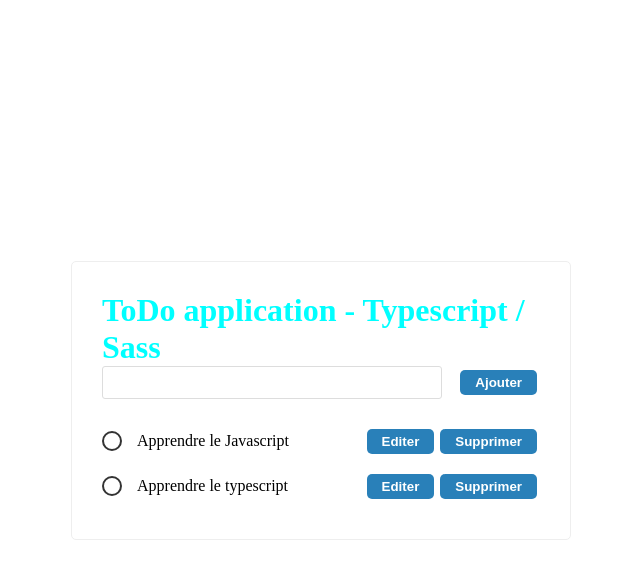
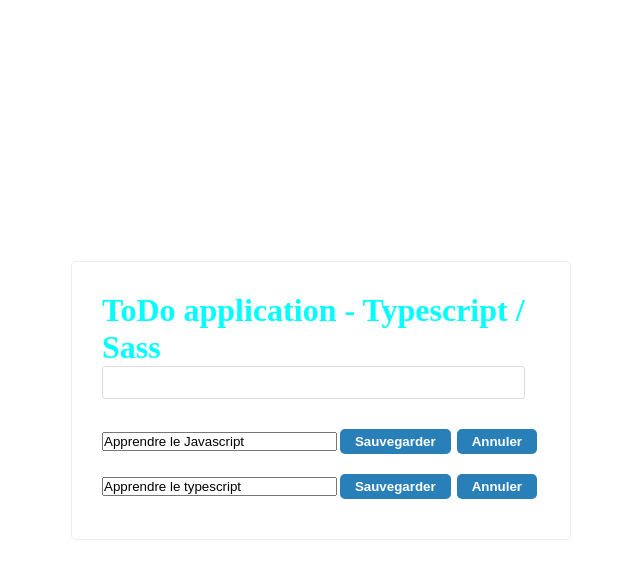
Before and after one commit to Tyujhty/todo_app_TS, a website built with webpack: page src/index.html in a window 1280 px wide. Both pictures are taken after a click on the button "Editer". Shown: the whole page, without its empty margins (319-959 px from the left). Built offline with nearby package versions, Linux system fonts and the light colour scheme.

Commit message:
feat: Add edit mode and save function

```diff
--- a/src/assets/scss/layouts/_home.scss
+++ b/src/assets/scss/layouts/_home.scss
@@ -18,7 +18,7 @@
         margin-bottom: 20px;
 
         input {
-            border:  1px solid #ddd;
+            border:  1px solid $light-color;
             border-radius: 3px;
             flex: 1;
             margin-right: 15px;
@@ -35,6 +35,14 @@
             @include flex($direction: row);
 
             padding: 10px 0;
+
+            input {
+                flex: 1;
+            }
+
+            &:hover {
+                background-color: $light-color;
+            }
 
             p {
                 flex: 1;
--- a/src/assets/scss/utilities/_variables.scss
+++ b/src/assets/scss/utilities/_variables.scss
@@ -13,3 +13,4 @@ $border-color: #eee;
 $background-color: #333;
 $button-color: #2980b9;
 $button-text-color : white;
+$light-color : #ddd;
--- a/src/assets/ts/animation.ts
+++ b/src/assets/ts/animation.ts
@@ -6,21 +6,27 @@
 
 const ul = document.querySelector('ul')
 
-const todoList: { text: string, done: boolean } [] = [
+const todoList: { text: string, done: boolean, editMode: boolean } [] = [
     {
         text: 'Apprendre le Javascript',
-        done: true
+        done: true,
+        editMode: true
     },
     {
         text: 'Apprendre le typescript',
-        done: false
+        done: false,
+        editMode: false
     }
 ]
 
 //The function takes a list of todos (todoList) and creates a HTML element for each todo.
 function displayTodo() {
-    let todosNode = todoList.map((todo, index) => {
-        return createTodoElementHtml(todo, index)
+    const todosNode = todoList.map((todo, index) => {
+        if(todo.editMode) {
+            return createEditTodoElement(todo, index)
+        } else {
+            return createTodoElementHtml(todo, index)
+        }
     })
     ul.innerHTML = ''
     ul.append(...todosNode)
@@ -28,26 +34,36 @@ function displayTodo() {
 
 function createTodoElementHtml(todo: any, index: number) {
     const li = document.createElement('li')
+
     const deleteBtn = document.createElement('button')
     deleteBtn.innerHTML = 'Supprimer'
 
     deleteBtn.addEventListener('click', (event) => {
+        event.stopPropagation()
+
         deleteToDoElement(index)
-        displayTodo()
     })
+
+    const editBtn = document.querySelector('button')
+    editBtn.innerHTML = 'Editer'
+
+    editBtn.addEventListener('click', (event) => {
+        event.stopPropagation()
+
+        openEditMode(index)
+    })
+
 
     li.innerHTML = `
         <span class="todo ${ todo.done ? 'done' : ''}"></span>
         <p>${todo.text}</p>
-        <button>Editer</button>
     `;
 
     li.addEventListener('click', (event) => {
         changeTodoStatut(index)
-        displayTodo()
     })
 
-    li.appendChild(deleteBtn)
+    li.append(editBtn, deleteBtn)
 
     return li
 }
@@ -69,7 +85,6 @@ form.addEventListener('submit', (event) => {
     const inputValue: string = input.value
     input.value = ''
     addTodoElement(inputValue)
-    displayTodo()
 })
 
 //This code creates a new list item element with the given text (input) and appends it.
@@ -78,9 +93,11 @@ function addTodoElement(text: any) {
     todoList.push(
         {
             text,
-            done: false
+            done: false,
+            editMode: false
         }
     )
+    displayTodo()
 }
 
 /* ------------------------------------------------------------------------
@@ -88,7 +105,10 @@ function addTodoElement(text: any) {
 -------------------------------------------------------------------------*/
 
 function deleteToDoElement(index: number) {
+
+    // This code removes an item from the todoList array at the specified index. The first argument (index) is the index of the item to be removed, and the second argument (1) is the number of items to be removed.
     todoList.splice(index, 1)
+    displayTodo()
 }
 
 /* ------------------------------------------------------------------------
@@ -98,5 +118,63 @@ function deleteToDoElement(index: number) {
 function changeTodoStatut(index: number) {
 
     //The code takes the index of the item in the todo list and sets the "done" property to the opposite of what it currently is.
-    todoList[index].done = !todoList[index].done
+    todoList[index].editMode = !todoList[index].editMode
+    displayTodo()
 }
+
+/* ------------------------------------------------------------------------
+4. Edit toDo
+-------------------------------------------------------------------------*/
+
+function createEditTodoElement(todo: any, index: number) {
+    const li = document.createElement('li')
+
+    const input = document.createElement('input')
+    input.type = 'text'
+    input.value = todo.text
+
+    const saveBtn = document.createElement('button')
+    saveBtn.innerHTML = 'Sauvegarder'
+
+    const cancelBtn = document.createElement('button')
+    cancelBtn.innerHTML = 'Annuler'
+
+    saveBtn.addEventListener('click', (event) => {
+        event.stopPropagation()
+
+        saveEditTodo(index, input)
+        displayTodo()
+    })
+
+    cancelBtn.addEventListener('click', (event) => {
+        event.stopPropagation()
+
+        changeTodoStatut(index)
+        displayTodo()
+    })
+
+    li.append(input, saveBtn, cancelBtn)
+
+    return li
+}
+
+/* ------------------------------------------------------------------------
+5. Edit mode button
+-------------------------------------------------------------------------*/
+
+function openEditMode(index: number) {
+    todoList[index].editMode = true
+    displayTodo()
+}
+
+
+/* ------------------------------------------------------------------------
+6. Save edit mode
+-------------------------------------------------------------------------*/
+
+function saveEditTodo(index: number, input: any) {
+    const newInputValue = input.value
+    todoList[index].text = newInputValue
+    todoList[index].editMode = false
+    displayTodo()
+}
```
